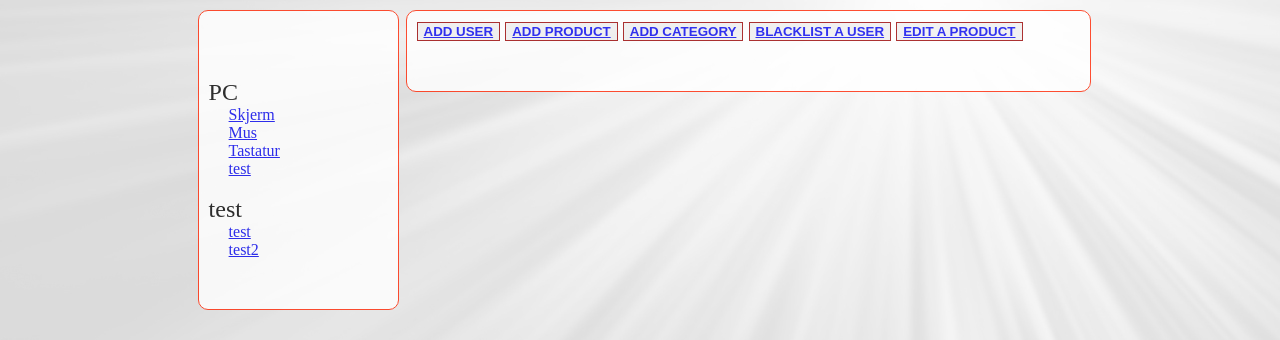
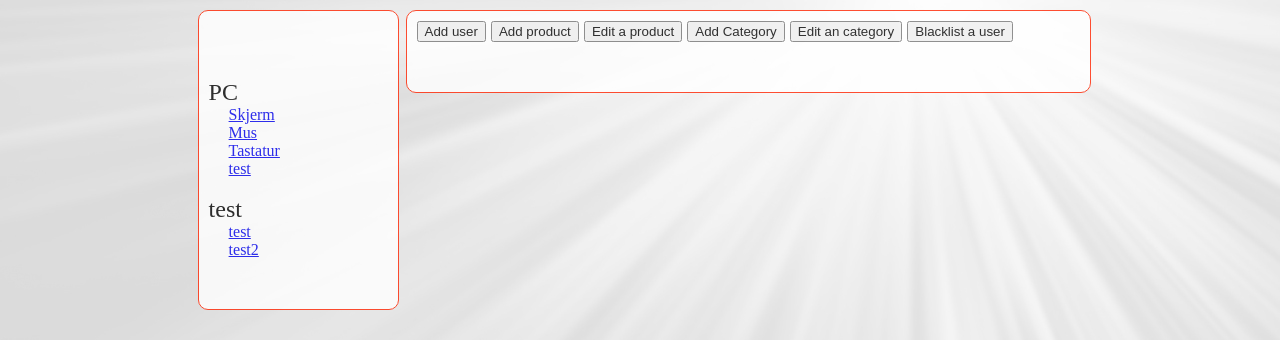
Before and after one commit to lufen/GeeksForSale, a PHP site: page /admin.php in a window 1280 px wide. Shown: the part 160-500 px from the top of the page. Run offline with PHP 8.4, Linux system fonts and the light colour scheme; a user stored in the database is signed in; data comes from the database, SQL or seed files in the repository; some libraries are stand-ins or nearby versions.

Commit message:
Fixng buttons

```diff
--- a/StyleIndex.css
+++ b/StyleIndex.css
@@ -3,7 +3,9 @@ body
 background-image:url('Background2.jpg');
 background-attachment: fixed;
 }
-
+form {
+    display: inline;
+}
 
 #header{
 	height: 50px;
--- a/admin-buttons.php
+++ b/admin-buttons.php
@@ -1,5 +1,6 @@
-  <button> <a href="admin-addUser.php"> Add user        </a> </button>
-  <button> <a href="admin-addProducts.php"> Add product        </a> </button>
-  <button> <a href="admin-addCategories.php"> Add Category        </a> </button>
-  <button> <a href="admin-blackListUsers.php"> Blacklist a user        </a> </button>
-  <button> <a href="admin-Products.php"> Edit a product        </a> </button></br>
+ <FORM><INPUT Type="BUTTON" VALUE="Add user" ONCLICK="window.location.href='admin-addUser.php'"> </FORM>
+ <FORM><INPUT Type="BUTTON" VALUE="Add product" ONCLICK="window.location.href='admin-addProducts.php'"> </FORM>
+ <FORM><INPUT Type="BUTTON" VALUE="Edit a product" ONCLICK="window.location.href='admin-Products.php'"> </FORM>
+ <FORM><INPUT Type="BUTTON" VALUE="Add Category" ONCLICK="window.location.href='admin-addCategories.php'"> </FORM>
+ <FORM><INPUT Type="BUTTON" VALUE="Edit an category" ONCLICK="window.location.href='admin-editCategories.php'"> </FORM>
+ <FORM><INPUT Type="BUTTON" VALUE="Blacklist a user" ONCLICK="window.location.href='admin-blackListUsers.php'"> </FORM>
--- a/mypage-buttons.php
+++ b/mypage-buttons.php
@@ -1,3 +1,3 @@
-  <button> <a href="mypage-changeinfo.php"> Update your contact info </a> </button>
-  <button> <a href="mypage-orders.php?shipped=1"> My shipped orders </a> </button>
-  <button> <a href="mypage-orders.php?shipped=0"> Orders not shipped yet </a> </button>
+<FORM><INPUT Type="BUTTON" VALUE="Update your contact info" ONCLICK="window.location.href='mypage-changeinfo.ph'"> </FORM>
+<FORM><INPUT Type="BUTTON" VALUE="My shipped orders" ONCLICK="window.location.href='mypage-orders.php?shipped=1'"> </FORM>
+<FORM><INPUT Type="BUTTON" VALUE="Orders not shipped yet" ONCLICK="window.location.href='mypage-orders.php?shipped=0'"> </FORM>
--- a/worker-buttons.php
+++ b/worker-buttons.php
@@ -1,2 +1,2 @@
-  <button> <a href="worker-myorders.php"> My orders </a> </button>
-  <button> <a href="worker.php"> Orders not taken </a> </button>
+<FORM><INPUT Type="BUTTON" VALUE="Orders not taken" ONCLICK="window.location.href='worker.php'"> </FORM>
+<FORM><INPUT Type="BUTTON" VALUE="My orders" ONCLICK="window.location.href='worker-myorders.php'"> </FORM>
```
